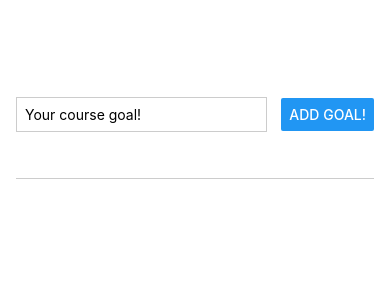
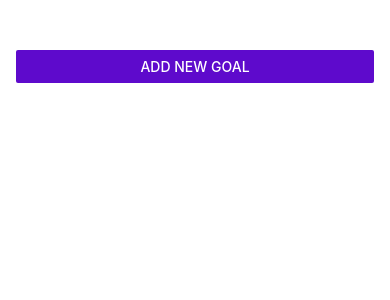
Before and after one commit to atibioke/RNCourse, a React Native app: screen / in a window 390 px wide. Shown: the top 300 px of the page. Built offline with nearby package versions, Linux system fonts and the light colour scheme.

Commit message:
add modal to my RNCourse

```diff
--- a/App.js
+++ b/App.js
@@ -1,29 +1,39 @@
 import { useState } from "react";
-import { StyleSheet, View, FlatList } from "react-native";
+import { StyleSheet, View, FlatList, Button } from "react-native";
 
 import GoalItem from "./components/GoalItem";
 import GoalInput from "./components/GoalInput";
 
 export default function App() {
+  const [modalIsVisible, setModalIsVisible] = useState(false)
   const [courseGoals, setCourseGoals] = useState([]);
   console.log(courseGoals)
 
+
   function addGoalsHandler(text) {
+  if(text !== ""){
     setCourseGoals((currentCourseGoals) => [
       ...currentCourseGoals,
       { goal: text, key: new Date().getTime().toLocaleString() },
     ]);
   }
+  }
+
+  function startAddGoalHandler() {
+    setModalIsVisible(true)
+  }
+
 
   function deleteGoalHandler(id) {
     setCourseGoals((currentCourseGoals) => {
-      return currentCourseGoals.filter((goal) => goal.id !== id);
+      return currentCourseGoals.filter((goal) => goal.key !== id);
     });
   }
 
   return (
     <View style={styles.appContainer}>
-      <GoalInput onAddGoal={addGoalsHandler} />
+      <Button title="Add New Goal"  color="#5e0acc" onPress={startAddGoalHandler}/>
+      <GoalInput onAddGoal={addGoalsHandler} visible={modalIsVisible}/>
       <View style={styles.goalsContainer}>
         {/* FlatList is used when a list is very long but ScrollView is used when it's not long*/}
         <FlatList
--- a/components/GoalInput.js
+++ b/components/GoalInput.js
@@ -1,5 +1,5 @@
 import { useState } from "react";
-import { TextInput, View, Button, StyleSheet } from "react-native";
+import { TextInput, View, Button, StyleSheet, Modal } from "react-native";
 
 function GoalInput(props) {
   const [text, setText] = useState("");
@@ -14,6 +14,7 @@
   }
 
   return (
+    <Modal visible={props.visible} animationType="slide">
       <View style={styles.innerContainer}>
         <TextInput
           style={styles.textInput}
@@ -21,8 +22,17 @@
           onChangeText={getInputHandler}
           value={text}
         />
+        <View style={styles.buttonContainer}>
+          <View style={styles.button}>
             <Button title="Add Goal!" onPress={addGoalsHandler} />
           </View>
+
+          <View style={styles.button}>
+            <Button title="Cancel" onPress={addGoalsHandler} />
+          </View>
+        </View>
+      </View>
+    </Modal>
   );
 }
 
@@ -31,8 +41,7 @@
 const styles = StyleSheet.create({
   innerContainer: {
     flex: 1,
-    flexDirection: "row",
-    justifyContent: "space-between",
+    justifyContent: "center",
     alignItems: "center",
     marginBottom: 24,
     borderBottomWidth: 1,
@@ -45,4 +54,11 @@
     marginRight: 8,
     padding: 8,
   },
+  buttonContainer: {
+    flexDirection: "row",
+  },
+  button: {
+    width: "40%",
+    margin: 8,
+  },
 });
--- a/components/GoalItem.js
+++ b/components/GoalItem.js
@@ -2,11 +2,15 @@
 
 function GoalItem(props) {
   return (
-    <Pressable onPress={props.onDeleteItem.bind(this, props.id)}>
-      <View style={styles.goalItems}>
+    <View style={styles.goalItems}>
+      <Pressable
+        android_ripple={{ color: "#dddddd" }}
+        onPress={props.onDeleteItem.bind(this, props.id)}
+        style={({pressed}) => pressed && styles.pressedItem}
+      >
         <Text style={styles.goalStyle}>{props.text}</Text>
-      </View>
-    </Pressable>
+      </Pressable>
+    </View>
   );
 }
 export default GoalItem;
@@ -14,12 +18,16 @@
 const styles = StyleSheet.create({
   goalItems: {
     margin: 8,
-    padding: 8,
     borderRadius: 6,
     backgroundColor: "#5e0acc",
     color: "#ffffff",
   },
+
+  pressedItem:{
+    opacity: 0.5,
+  },
   goalStyle: {
+    padding: 8,
     color: "#ffffff",
   },
 });
```
Lines whose indentation alone changed are shown as unchanged.
